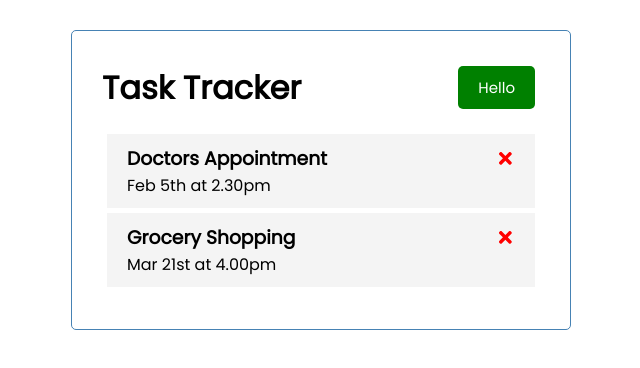
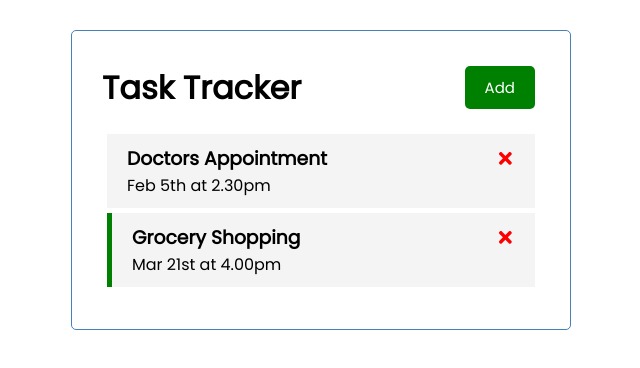
Before and after one commit to aiman9411/react_testing, a React (Create React App) app in the folder react-task-tracker/: page / in a window 1280 px wide. Shown: the top 368 px of the page, without its empty margins (319-959 px from the left). Built offline with nearby package versions, Linux system fonts and the light colour scheme.

Commit message:
toggle reminder

```diff
--- a/react-task-tracker/src/App.js
+++ b/react-task-tracker/src/App.js
@@ -16,9 +16,17 @@
         id: 2,
         text: 'Grocery Shopping',
         day: 'Mar 21st at 4.00pm',
-        reminder: false,
+        reminder: true,
     }
 ])
+
+  const toggleReminder = (id) => {
+    setTasks(
+      tasks.map((task) =>
+        task.id === id ? {...task, reminder: !task.reminder} : task
+      )
+    )
+  }
 
   const deleteTask = (id) => {
     setTasks(tasks.filter((task) => task.id !== id))
@@ -27,7 +35,7 @@
   return (
     <div className="container">
       <Header />
-      <Tasks tasks={tasks} onDelete = {deleteTask} />
+      {tasks.length > 0 ? <Tasks tasks={tasks} onDelete = {deleteTask} onToggle = {toggleReminder} />: 'No task to show'}
     </div>
   );
 }
--- a/react-task-tracker/src/components/Header.js
+++ b/react-task-tracker/src/components/Header.js
@@ -10,7 +10,7 @@
     return (
         <header className="header">
             <h1>{title}</h1>
-            <Button color='green' text='Hello' onClick = {onClick} />
+            <Button color='green' text='Add' onClick = {onClick} />
         </header>
     )
 }
--- a/react-task-tracker/src/components/Task.js
+++ b/react-task-tracker/src/components/Task.js
@@ -1,8 +1,8 @@
 import { FaTimes } from 'react-icons/fa'
 
-function Task( { task, onDelete } ) {
+function Task( { task, onDelete, onToggle } ) {
     return (
-        <div className="task">
+        <div className={`task ${task.reminder ? 'reminder': ''}`} onDoubleClick={() => onToggle(task.id)}>
             <h3>
                 {task.text}
                 <FaTimes style={{color: 'red', cursor: 'pointer'}} onClick={() => onDelete(task.id)} />
--- a/react-task-tracker/src/components/Tasks.js
+++ b/react-task-tracker/src/components/Tasks.js
@@ -1,10 +1,10 @@
 import Task from './Task'
 
-const Tasks = ({ tasks, onDelete }) => {
+const Tasks = ({ tasks, onDelete, onToggle }) => {
     return (
         <>
           {tasks.map((task) => (
-            <Task key={task.id} task={task} onDelete={onDelete}/>
+            <Task key={task.id} task={task} onDelete={onDelete} onToggle={onToggle}/>
         ))}
         </>
     )
```
